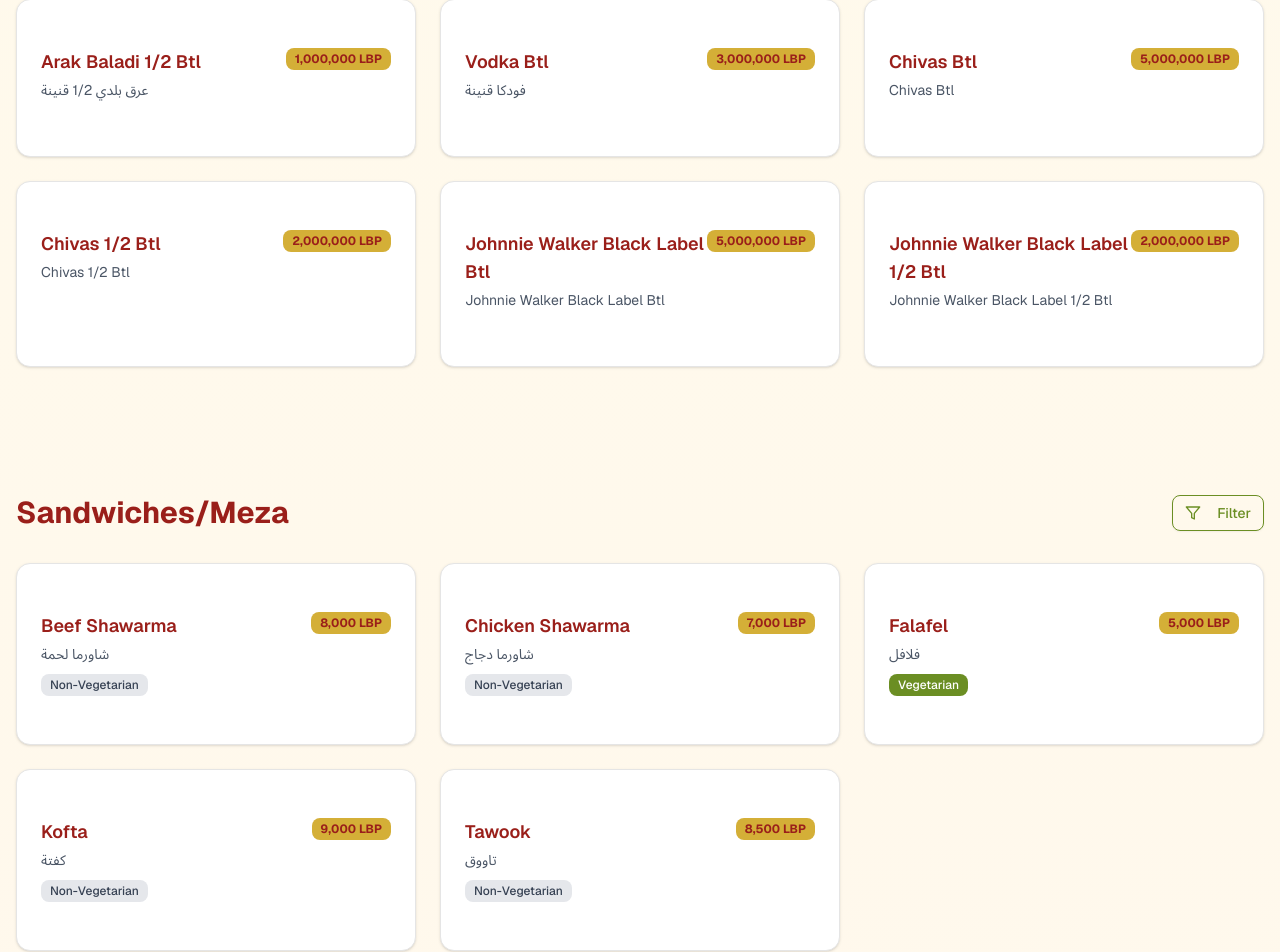
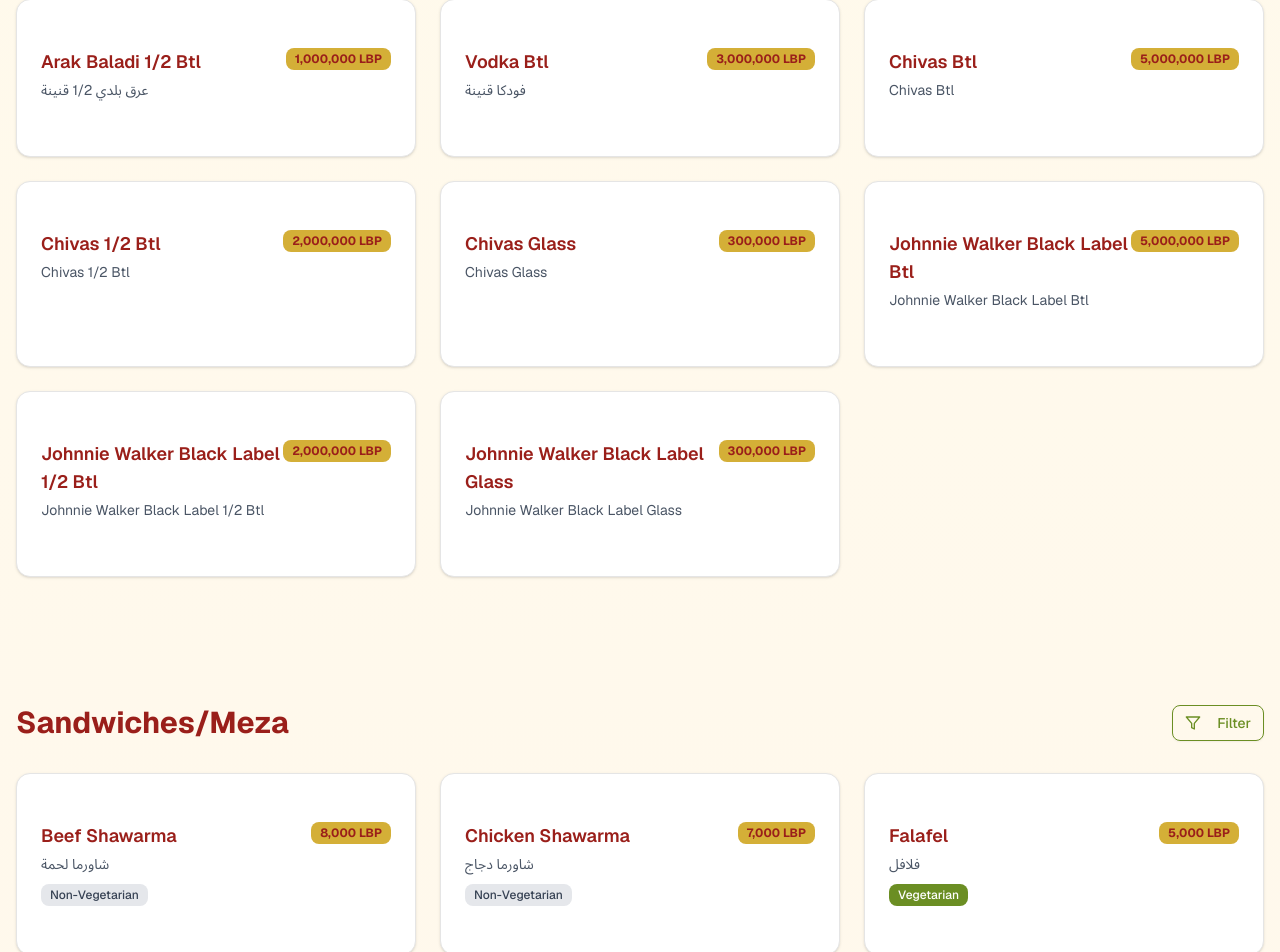
Before and after one commit to JimmyZghendy/menu, a Next.js app: page / in a window 1280 px wide. Shown: the part 1771-2723 px from the top of the page. Built offline with nearby package versions, Linux system fonts and the light colour scheme.

Commit message:
Fix items of DRINKS glass

```diff
--- a/app/page.tsx
+++ b/app/page.tsx
@@ -181,6 +181,14 @@ const menuData = {
     },
     {
       id: 20,
+      nameAr: "Chivas Glass",
+      nameEn: "Chivas Glass",
+      price: 300000,
+      type: "cold",
+      category: "chivas",
+    },
+    {
+      id: 21,
       nameAr: "Johnnie Walker Black Label Btl",
       nameEn: "Johnnie Walker Black Label Btl",
       price: 5000000,
@@ -188,10 +196,18 @@ const menuData = {
       category: "Johnnie Walker Black Label",
     },
     {
-      id: 21,
+      id: 22,
       nameAr: "Johnnie Walker Black Label 1/2 Btl",
       nameEn: "Johnnie Walker Black Label 1/2 Btl",
       price: 2000000,
+      type: "cold",
+      category: "Johnnie Walker Black Label",
+    },
+    {
+      id: 23,
+      nameAr: "Johnnie Walker Black Label Glass",
+      nameEn: "Johnnie Walker Black Label Glass",
+      price: 300000,
       type: "cold",
       category: "Johnnie Walker Black Label",
     },
```
